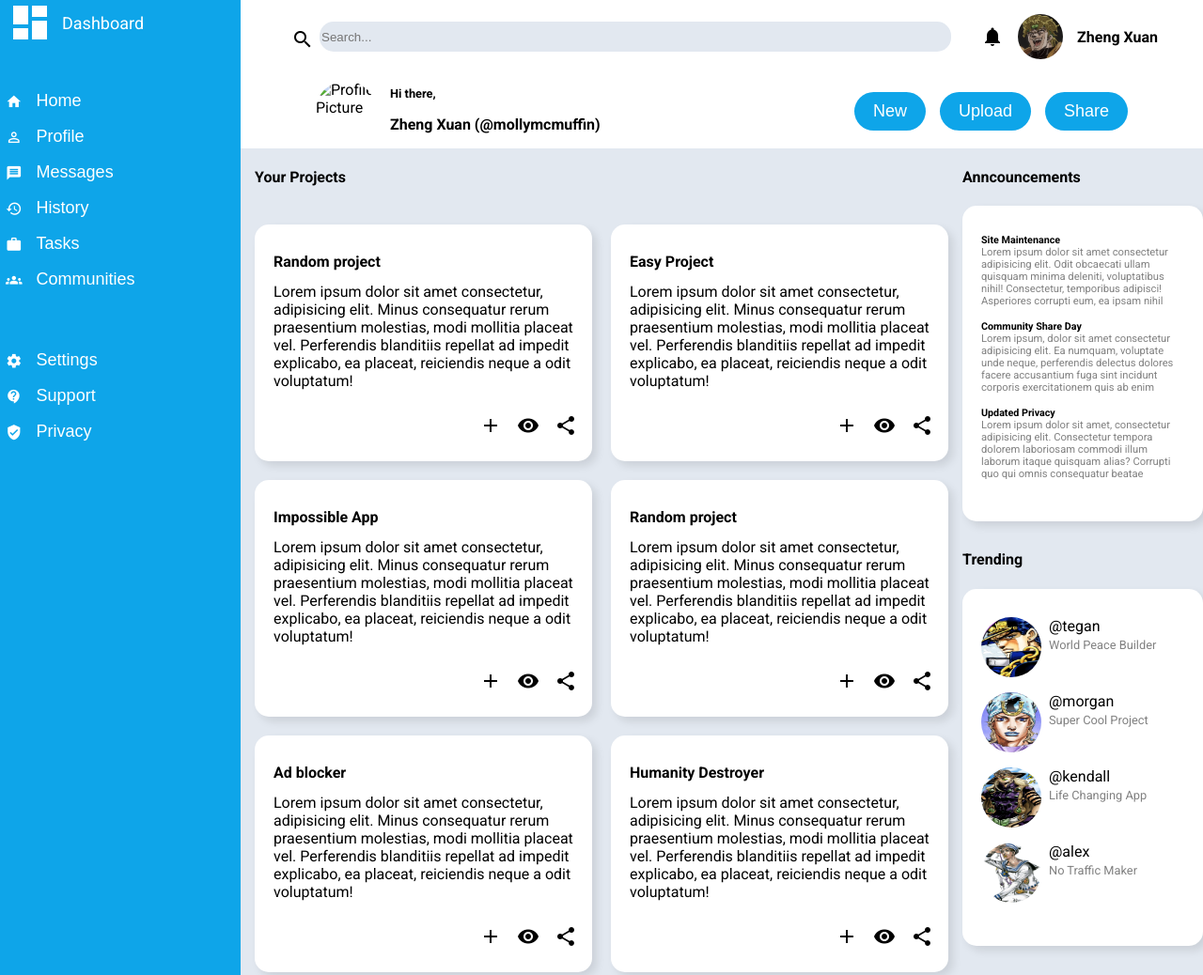
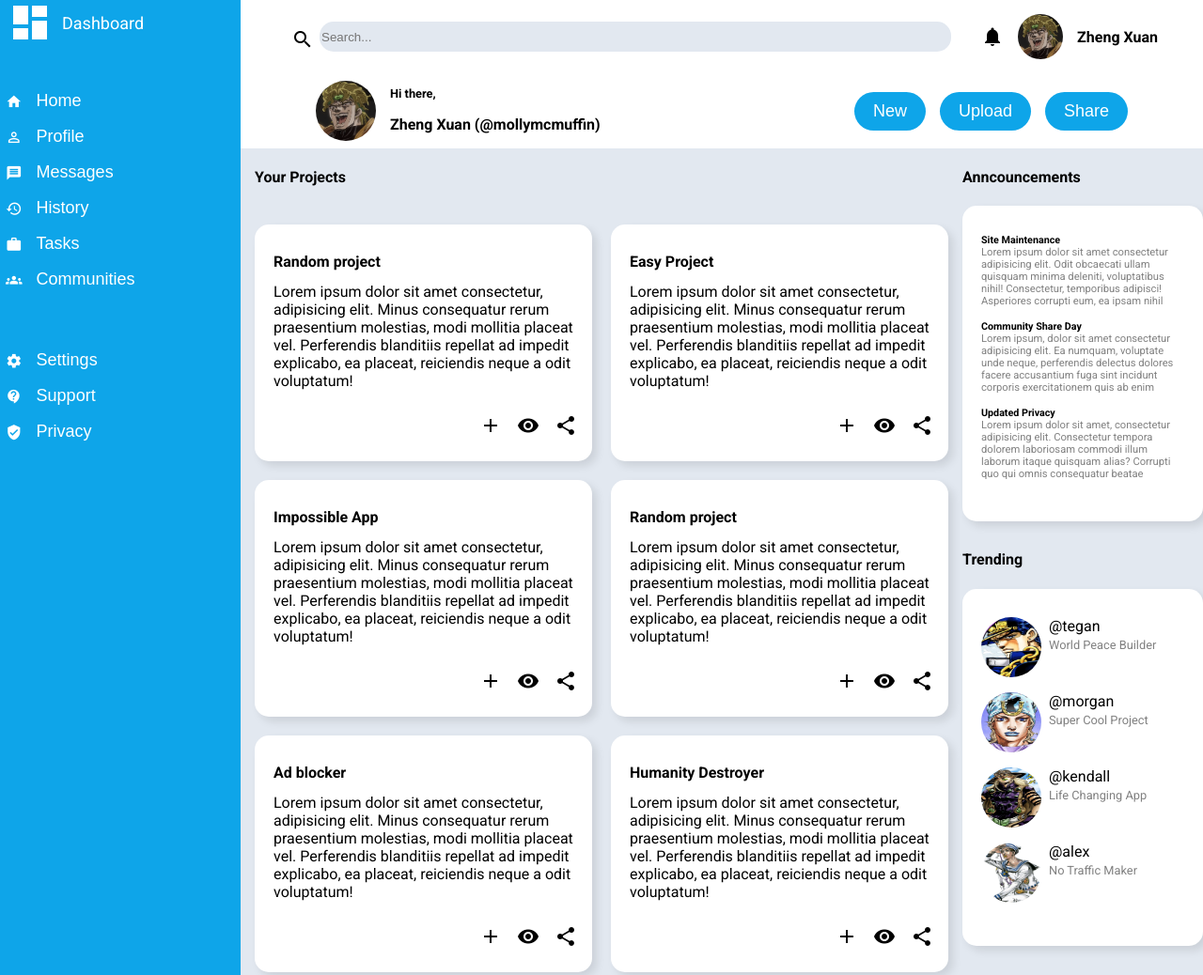
Before and after one commit to mollymcmuffin/admin-dashboard, a plain HTML site: page index.html in a window 1280 px wide. Shown: the top 1038 px of the page at 94% size. Drawn offline with Linux system fonts and the light colour scheme; the site is published under a folder, as on GitHub Pages, so addresses that start at the root find nothing.

Commit message:
Update index.html

```diff
--- a/index.html
+++ b/index.html
@@ -45,7 +45,7 @@
 
             <div class="bothead">
                 <div>
-                    <img src="/images/dio.png" alt="Profile Picture">
+                    <img src="images/dio.png" alt="Profile Picture">
                     <div class="greeting">
                         <p>Hi there,</p>
                         <p>Zheng Xuan (@mollymcmuffin)</p>
```
